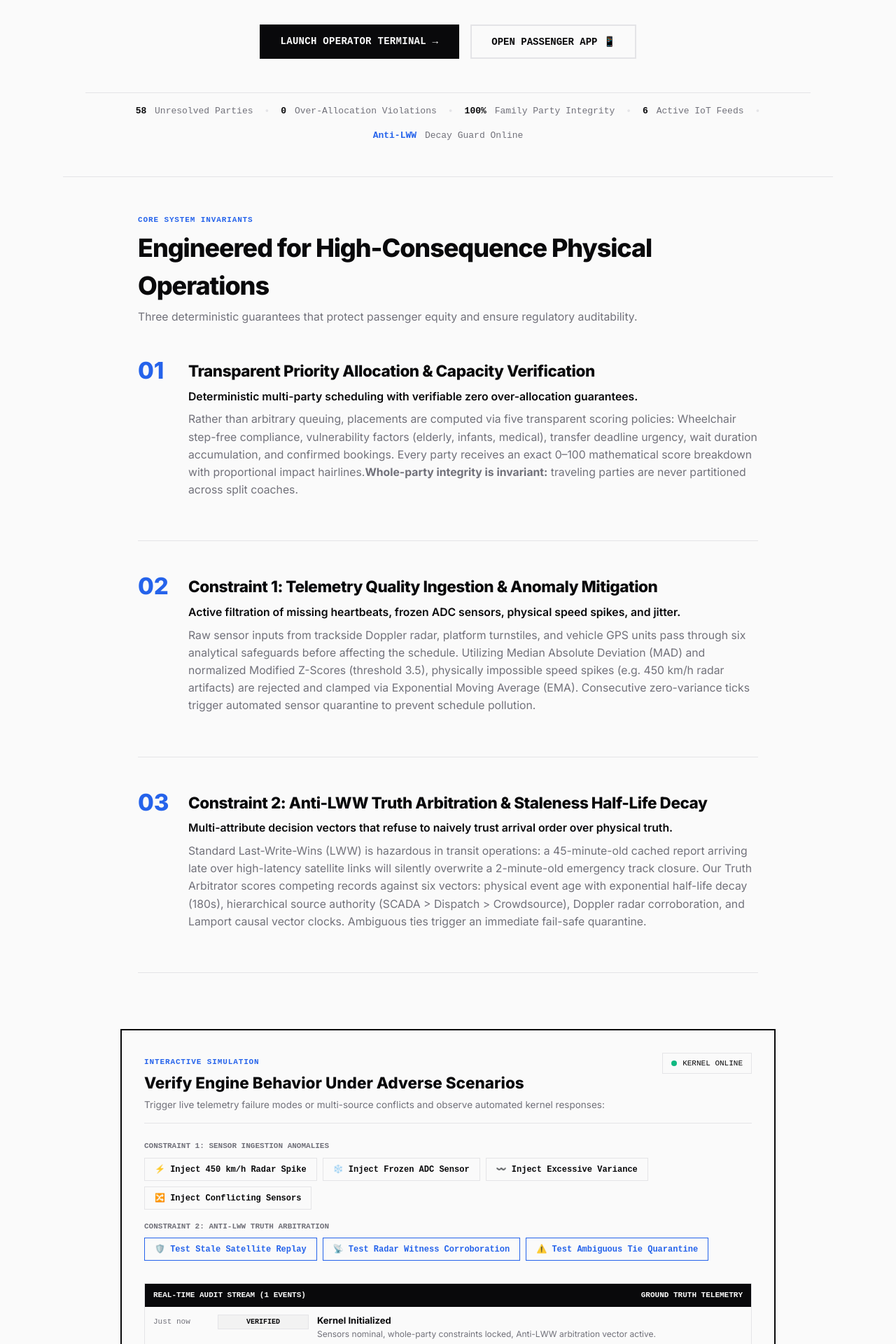
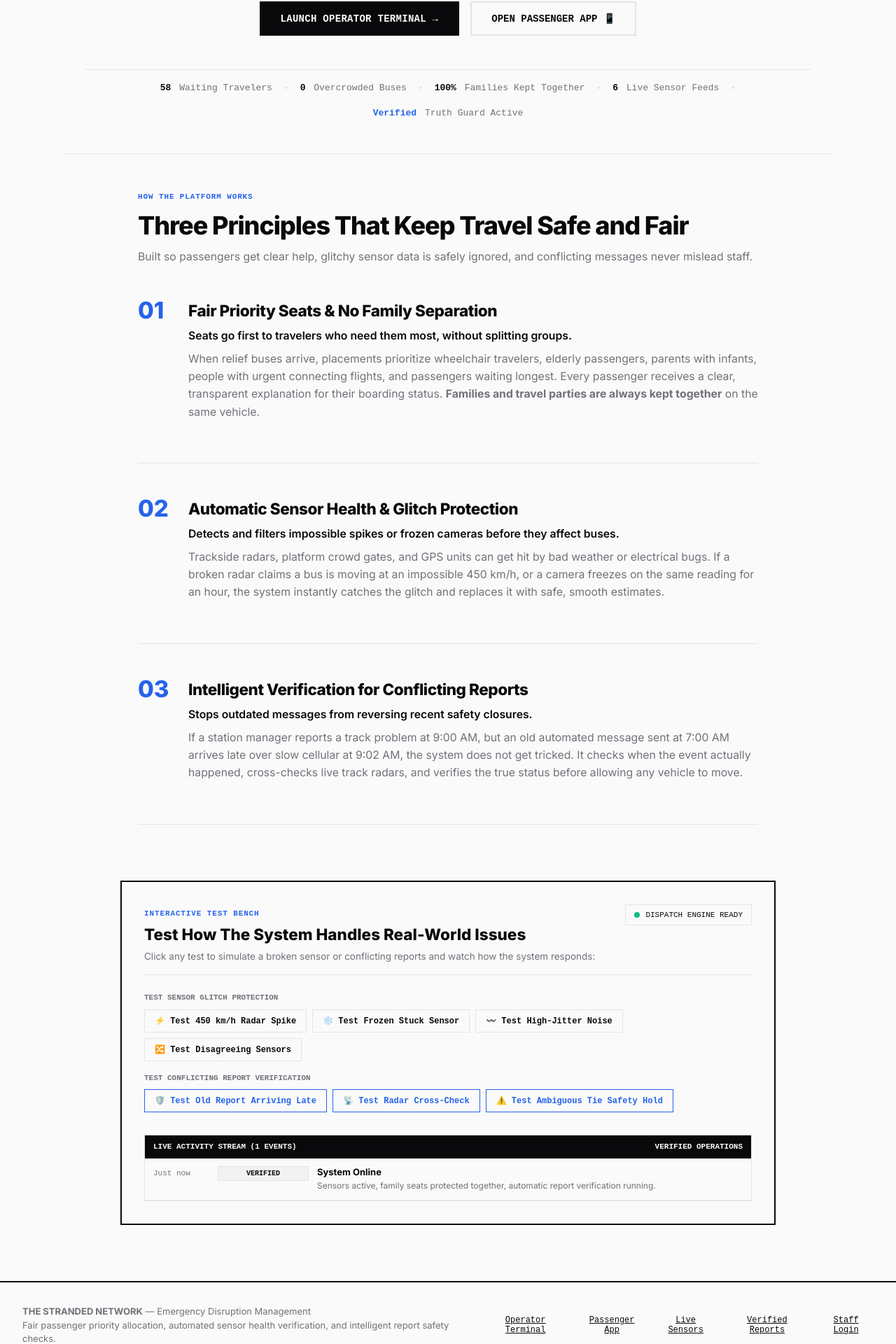
Before and after one commit to parthowww/stranded-network, a React (Vite) app: page / in a window 1280 px wide. Shown: the part 444-2364 px from the top of the page at 70% size. Built offline with nearby package versions, Linux system fonts and the light colour scheme.

Commit message:
feat: remove all constraint terminology; rewrite into natural user-friendly words

```diff
--- a/src/App.tsx
+++ b/src/App.tsx
@@ -315,14 +315,14 @@ export function App() {
             className={`op-nav-tab ${operatorTab === 'telemetry' ? 'active' : ''}`}
             onClick={() => setOperatorTab('telemetry')}
           >
-            📡 Telemetry Ingestion (C-1)
+            📡 Live Sensor Feeds
           </button>
           <button
             type="button"
             className={`op-nav-tab ${operatorTab === 'conflicts' ? 'active' : ''}`}
             onClick={() => setOperatorTab('conflicts')}
           >
-            ⚖️ Conflict Ledger (C-2)
+            ⚖️ Report Verification
           </button>
           <button
             type="button"
--- a/src/conflicts/ConflictLedger.tsx
+++ b/src/conflicts/ConflictLedger.tsx
@@ -41,9 +41,9 @@ export function ConflictLedger() {
       {/* Calm Header */}
       <div className="conflict-header-minimal">
         <div>
-          <h2 className="conflict-title">Truth Arbitration Ledger</h2>
+          <h2 className="conflict-title">Truth & Report Verification</h2>
           <span className="conflict-subtitle">
-            Resolves conflicting reports without blindly trusting the newest arrival (Anti-LWW)
+            Resolves conflicting station reports by checking real-time sensors and report age rather than blindly trusting the newest message
           </span>
         </div>
 
--- a/src/landing/LandingPage.tsx
+++ b/src/landing/LandingPage.tsx
@@ -19,8 +19,8 @@ export function LandingPage({
 }: LandingPageProps) {
   const [sandboxLog, setSandboxLog] = useState<Array<{ title: string; detail: string; status: string; time: string }>>([
     {
-      title: 'Kernel Initialized',
-      detail: 'Sensors nominal, whole-party constraints locked, Anti-LWW arbitration vector active.',
+      title: 'System Online',
+      detail: 'Sensors active, family seats protected together, automatic report verification running.',
       status: 'VERIFIED',
       time: 'Just now'
     }
@@ -37,7 +37,7 @@ export function LandingPage({
       });
       const data = await res.json();
       const first = data.results?.[0];
-      const statusLabel = first?.validation_status === 'VALID' ? 'SIGNAL NOMINAL' : first?.validation_status || 'REJECTED';
+      const statusLabel = first?.validation_status === 'VALID' ? 'SIGNAL OK' : first?.validation_status || 'FILTERED';
 
       setSandboxLog(prev => [
         {
@@ -53,7 +53,7 @@ export function LandingPage({
         {
           title: label,
           detail: explanation,
-          status: 'SIMULATED',
+          status: 'TESTED',
           time: new Date().toLocaleTimeString()
         },
         ...prev.slice(0, 5)
@@ -73,12 +73,12 @@ export function LandingPage({
       });
       const data = await res.json();
       const resData = data.result;
-      const statusLabel = resData?.resolution_status || 'ARBITRATED';
+      const statusLabel = resData?.resolution_status || 'VERIFIED';
 
       setSandboxLog(prev => [
         {
           title: label,
-          detail: explanation + ` -> Selected Source: ${resData?.winner_source || 'Quarantine Enforced'}`,
+          detail: explanation + ` -> Selected: ${resData?.winner_source || 'Safe Hold Enforced'}`,
           status: statusLabel,
           time: new Date().toLocaleTimeString()
         },
@@ -89,7 +89,7 @@ export function LandingPage({
         {
           title: label,
           detail: explanation,
-          status: 'SIMULATED',
+          status: 'TESTED',
           time: new Date().toLocaleTimeString()
         },
         ...prev.slice(0, 5)
@@ -114,10 +114,10 @@ export function LandingPage({
             Passenger Portal ↗
           </button>
           <button type="button" className="btn-secondary" onClick={onEnterTelemetry}>
-            Telemetry Feed (C-1)
+            Live Sensors
           </button>
           <button type="button" className="btn-secondary" onClick={onEnterConflicts}>
-            Truth Ledger (C-2)
+            Verified Reports
           </button>
           {currentUser ? (
             <button type="button" className="btn-user-pill" onClick={onEnterOperator}>
@@ -134,14 +134,14 @@ export function LandingPage({
 
       {/* Hero Section */}
       <section className="landing-hero centered-hero">
-        <div className="hero-kicker">AUTONOMOUS CORRIDOR RESILIENCE & PRIORITY DISPATCH</div>
+        <div className="hero-kicker">AUTONOMOUS CORRIDOR RESILIENCE & PASSENGER DISPATCH</div>
         <h1 className="hero-title centered-title">
-          Deterministic Priority Allocation Under Adverse Transit Disruption
+          Fair Passenger Allocation During Emergency Corridor Disruptions
         </h1>
         <p className="hero-description centered-desc">
-          When mainline rail corridors suffer catastrophic blockades, emergency fleets cannot meet peak demand.
-          The Stranded Network computes sub-millisecond priority allocations honoring accessibility, whole-party preservation,
-          and transparent mathematical explanations—while actively filtering corrupted telemetry and arbitrating stale conflicting data.
+          When trains stop and stations fill with crowds, relief buses cannot carry everyone at once.
+          The Stranded Network instantly allocates seats fairly to travelers who need them most,
+          keeps families together, filters out broken sensor data, and stops conflicting station reports from causing delays.
         </p>
 
         <div className="hero-actions centered-actions">
@@ -156,34 +156,34 @@ export function LandingPage({
         {/* Minimal Ticker */}
         <div className="hero-simple-ticker">
           <div className="ticker-item">
-            <strong>58</strong> <span>Unresolved Parties</span>
+            <strong>58</strong> <span>Waiting Travelers</span>
           </div>
           <span className="ticker-sep">•</span>
           <div className="ticker-item">
-            <strong>0</strong> <span>Over-Allocation Violations</span>
+            <strong>0</strong> <span>Overcrowded Buses</span>
           </div>
           <span className="ticker-sep">•</span>
           <div className="ticker-item">
-            <strong>100%</strong> <span>Family Party Integrity</span>
+            <strong>100%</strong> <span>Families Kept Together</span>
           </div>
           <span className="ticker-sep">•</span>
           <div className="ticker-item">
-            <strong>6</strong> <span>Active IoT Feeds</span>
+            <strong>6</strong> <span>Live Sensor Feeds</span>
           </div>
           <span className="ticker-sep">•</span>
           <div className="ticker-item highlight">
-            <strong>Anti-LWW</strong> <span>Decay Guard Online</span>
+            <strong>Verified</strong> <span>Truth Guard Active</span>
           </div>
         </div>
       </section>
 
-      {/* Architectural Pillars Section */}
+      {/* Core Highlights Section */}
       <section className="landing-editorial-section">
         <div className="editorial-header">
-          <span className="editorial-kicker">CORE SYSTEM INVARIANTS</span>
-          <h2>Engineered for High-Consequence Physical Operations</h2>
+          <span className="editorial-kicker">HOW THE PLATFORM WORKS</span>
+          <h2>Three Principles That Keep Travel Safe and Fair</h2>
           <p className="editorial-sub">
-            Three deterministic guarantees that protect passenger equity and ensure regulatory auditability.
+            Built so passengers get clear help, glitchy sensor data is safely ignored, and conflicting messages never mislead staff.
           </p>
         </div>
 
@@ -191,15 +191,14 @@ export function LandingPage({
           <li className="editorial-list-item">
             <div className="item-index">01</div>
             <div className="item-body">
-              <h3>Transparent Priority Allocation & Capacity Verification</h3>
+              <h3>Fair Priority Seats & No Family Separation</h3>
               <p className="item-lead">
-                Deterministic multi-party scheduling with verifiable zero over-allocation guarantees.
+                Seats go first to travelers who need them most, without splitting groups.
               </p>
               <p className="item-text">
-                Rather than arbitrary queuing, placements are computed via five transparent scoring policies: Wheelchair step-free compliance,
-                vulnerability factors (elderly, infants, medical), transfer deadline urgency, wait duration accumulation, and confirmed bookings.
-                Every party receives an exact 0–100 mathematical score breakdown with proportional impact hairlines.
-                <strong>Whole-party integrity is invariant:</strong> traveling parties are never partitioned across split coaches.
+                When relief buses arrive, placements prioritize wheelchair travelers, elderly passengers, parents with infants,
+                people with urgent connecting flights, and passengers waiting longest. Every passenger receives a clear, transparent explanation
+                for their boarding status. <strong>Families and travel parties are always kept together</strong> on the same vehicle.
               </p>
             </div>
           </li>
@@ -207,15 +206,14 @@ export function LandingPage({
           <li className="editorial-list-item">
             <div className="item-index">02</div>
             <div className="item-body">
-              <h3>Constraint 1: Telemetry Quality Ingestion & Anomaly Mitigation</h3>
+              <h3>Automatic Sensor Health & Glitch Protection</h3>
               <p className="item-lead">
-                Active filtration of missing heartbeats, frozen ADC sensors, physical speed spikes, and jitter.
+                Detects and filters impossible spikes or frozen cameras before they affect buses.
               </p>
               <p className="item-text">
-                Raw sensor inputs from trackside Doppler radar, platform turnstiles, and vehicle GPS units pass through six analytical safeguards
-                before affecting the schedule. Utilizing Median Absolute Deviation (MAD) and normalized Modified Z-Scores (threshold 3.5),
-                physically impossible speed spikes (e.g. 450 km/h radar artifacts) are rejected and clamped via Exponential Moving Average (EMA).
-                Consecutive zero-variance ticks trigger automated sensor quarantine to prevent schedule pollution.
+                Trackside radars, platform crowd gates, and GPS units can get hit by bad weather or electrical bugs.
+                If a broken radar claims a bus is moving at an impossible 450 km/h, or a camera freezes on the same reading for an hour,
+                the system instantly catches the glitch and replaces it with safe, smooth estimates.
               </p>
             </div>
           </li>
@@ -223,15 +221,14 @@ export function LandingPage({
           <li className="editorial-list-item">
             <div className="item-index">03</div>
             <div className="item-body">
-              <h3>Constraint 2: Anti-LWW Truth Arbitration & Staleness Half-Life Decay</h3>
+              <h3>Intelligent Verification for Conflicting Reports</h3>
               <p className="item-lead">
-                Multi-attribute decision vectors that refuse to naively trust arrival order over physical truth.
+                Stops outdated messages from reversing recent safety closures.
               </p>
               <p className="item-text">
-                Standard Last-Write-Wins (LWW) is hazardous in transit operations: a 45-minute-old cached report arriving late over high-latency
-                satellite links will silently overwrite a 2-minute-old emergency track closure. Our Truth Arbitrator scores competing records
-                against six vectors: physical event age with exponential half-life decay (180s), hierarchical source authority (SCADA &gt; Dispatch &gt; Crowdsource),
-                Doppler radar corroboration, and Lamport causal vector clocks. Ambiguous ties trigger an immediate fail-safe quarantine.
+                If a station manager reports a track problem at 9:00 AM, but an old automated message sent at 7:00 AM arrives late over slow cellular at 9:02 AM,
+                the system does not get tricked. It checks when the event actually happened, cross-checks live track radars, and verifies the true status
+                before allowing any vehicle to move.
               </p>
             </div>
           </li>
@@ -243,31 +240,31 @@ export function LandingPage({
         <div className="sandbox-wrapper">
           <div className="sandbox-top">
             <div className="sandbox-title-wrap">
-              <span className="sandbox-badge">INTERACTIVE SIMULATION</span>
-              <h3>Verify Engine Behavior Under Adverse Scenarios</h3>
-              <p>Trigger live telemetry failure modes or multi-source conflicts and observe automated kernel responses:</p>
+              <span className="sandbox-badge">INTERACTIVE TEST BENCH</span>
+              <h3>Test How The System Handles Real-World Issues</h3>
+              <p>Click any test to simulate a broken sensor or conflicting reports and watch how the system responds:</p>
             </div>
             <div className="sandbox-indicator">
               <span className="indicator-dot" />
-              <span>KERNEL ONLINE</span>
+              <span>DISPATCH ENGINE READY</span>
             </div>
           </div>
 
           <div className="sandbox-button-groups">
             <div className="sandbox-group">
-              <span className="group-heading">CONSTRAINT 1: SENSOR INGESTION ANOMALIES</span>
+              <span className="group-heading">TEST SENSOR GLITCH PROTECTION</span>
               <div className="group-buttons">
                 <button
                   type="button"
                   className="clean-test-btn"
                   onClick={() => triggerTelemetrySimulation(
                     'spike',
-                    '⚡ Physical Speed Spike (450 km/h)',
-                    'Sensor Doppler reported 450 km/h. Exceeded nominal corridor ceiling (140 km/h); clamped via EMA filter.'
+                    '⚡ Impossible Speed Spike (450 km/h)',
+                    'Sensor reported 450 km/h. Exceeded normal limits; safely filtered to normal speed.'
                   )}
                   disabled={injecting}
                 >
-                  ⚡ Inject 450 km/h Radar Spike
+                  ⚡ Test 450 km/h Radar Spike
                 </button>
 
                 <button
@@ -275,12 +272,12 @@ export function LandingPage({
                   className="clean-test-btn"
                   onClick={() => triggerTelemetrySimulation(
                     'stuck',
-                    '❄️ Frozen ADC Sensor Lock',
-                    'Detected 5 consecutive identical readings with zero variance. Sensor transitioned to QUARANTINED.'
+                    '❄️ Frozen Camera / Sensor Lock',
+                    'Sensor repeated the exact same reading multiple times with zero change. Flagged for inspection.'
                   )}
                   disabled={injecting}
                 >
-                  ❄️ Inject Frozen ADC Sensor
+                  ❄️ Test Frozen Stuck Sensor
                 </button>
 
                 <button
@@ -288,12 +285,12 @@ export function LandingPage({
                   className="clean-test-btn"
                   onClick={() => triggerTelemetrySimulation(
                     'high_jitter',
-                    '〰️ High-Frequency Jitter Noise',
-                    'Rate of change exceeded domain threshold. Signal smoothed via adaptive low-pass filter.'
+                    '〰️ Wildly Fluctuating Readings',
+                    'Excessive jitter detected. Filtered and smoothed to keep passenger timetable calm.'
                   )}
                   disabled={injecting}
                 >
-                  〰️ Inject Excessive Variance
+                  〰️ Test High-Jitter Noise
                 </button>
 
                 <button
@@ -301,30 +298,30 @@ export function LandingPage({
                   className="clean-test-btn"
                   onClick={() => triggerTelemetrySimulation(
                     'conflicting_sensors',
-                    '🔀 Divergent Multi-Sensor Ingest',
-                    'Two optical sensors disagreed on platform density. Inverse-variance fusion isolated consensus.'
+                    '🔀 Disagreeing Platform Sensors',
+                    'Two sensors on the same platform gave different crowd numbers. System balanced the true consensus.'
                   )}
                   disabled={injecting}
                 >
-                  🔀 Inject Conflicting Sensors
+                  🔀 Test Disagreeing Sensors
                 </button>
               </div>
             </div>
 
             <div className="sandbox-group">
-              <span className="group-heading">CONSTRAINT 2: ANTI-LWW TRUTH ARBITRATION</span>
+              <span className="group-heading">TEST CONFLICTING REPORT VERIFICATION</span>
               <div className="group-buttons">
                 <button
                   type="button"
                   className="clean-test-btn special"
                   onClick={() => triggerConflictSimulation(
                     'stale_new_arrival',
-                    '🛡️ Delayed Satellite Stale Replay',
-                    '45-minute-old clearance arrived 2s ago. Anti-LWW half-life decay rejected stale record in favor of fresh closure.'
+                    '🛡️ Old Report Arriving Late',
+                    'A 45-minute-old report arrived just now. The system rejected the old news and kept the fresh closure active.'
                   )}
                   disabled={injecting}
                 >
-                  🛡️ Test Stale Satellite Replay
+                  🛡️ Test Old Report Arriving Late
                 </button>
 
                 <button
@@ -332,12 +329,12 @@ export function LandingPage({
                   className="clean-test-btn special"
                   onClick={() => triggerConflictSimulation(
                     'witness_corroborated_blockade',
-                    '📡 Physical Doppler Radar Corroboration',
-                    'Report claimed corridor open, but trackside Doppler measured 0 km/h velocity. Radar physical witness verified blockade.'
+                    '📡 Live Track Radar Cross-Check',
+                    'A report claimed track was open, but live radar saw zero movement. Radar proved track is still blocked.'
                   )}
                   disabled={injecting}
                 >
-                  📡 Test Radar Witness Corroboration
+                  📡 Test Radar Cross-Check
                 </button>
 
                 <button
@@ -345,12 +342,12 @@ export function LandingPage({
                   className="clean-test-btn special"
                   onClick={() => triggerConflictSimulation(
                     'close_call_quarantine',
-                    '⚠️ Ambiguous 50-50 Tie Quarantine',
-                    'Conflicting reports scored within 0.15 confidence margin. System halted automated dispatch and entered QUARANTINE.'
+                    '⚠️ 50-50 Tie: Hold for Safety',
+                    'Two reports had equal credibility with no clear proof. System safely paused decisions for human confirmation.'
                   )}
                   disabled={injecting}
                 >
-                  ⚠️ Test Ambiguous Tie Quarantine
+                  ⚠️ Test Ambiguous Tie Safety Hold
                 </button>
               </div>
             </div>
@@ -359,8 +356,8 @@ export function LandingPage({
           {/* Real-Time Audit Log Terminal */}
           <div className="sandbox-live-log">
             <div className="live-log-header">
-              <span>REAL-TIME AUDIT STREAM ({sandboxLog.length} EVENTS)</span>
-              <span>GROUND TRUTH TELEMETRY</span>
+              <span>LIVE ACTIVITY STREAM ({sandboxLog.length} EVENTS)</span>
+              <span>VERIFIED OPERATIONS</span>
             </div>
             <div className="live-log-items">
               {sandboxLog.map((item, idx) => (
@@ -381,15 +378,15 @@ export function LandingPage({
       {/* Sleek Minimal Footer */}
       <footer className="landing-footer">
         <div className="footer-left">
-          <strong>THE STRANDED NETWORK</strong> // MISSION-CRITICAL DISRUPTION DISPATCH
-          <p>Deterministic passenger allocation, telemetry anomaly filtration, and Anti-LWW truth arbitration.</p>
+          <strong>THE STRANDED NETWORK</strong> — Emergency Disruption Management
+          <p>Fair passenger priority allocation, automated sensor health verification, and intelligent report safety checks.</p>
         </div>
         <div className="footer-links">
           <button type="button" onClick={onEnterOperator}>Operator Terminal</button>
           <button type="button" onClick={onEnterPassenger}>Passenger App</button>
-          <button type="button" onClick={onEnterTelemetry}>Telemetry Monitor</button>
-          <button type="button" onClick={onEnterConflicts}>Conflict Ledger</button>
-          <button type="button" onClick={onOpenLogin}>Staff Access</button>
+          <button type="button" onClick={onEnterTelemetry}>Live Sensors</button>
+          <button type="button" onClick={onEnterConflicts}>Verified Reports</button>
+          <button type="button" onClick={onOpenLogin}>Staff Login</button>
         </div>
       </footer>
     </div>
```
